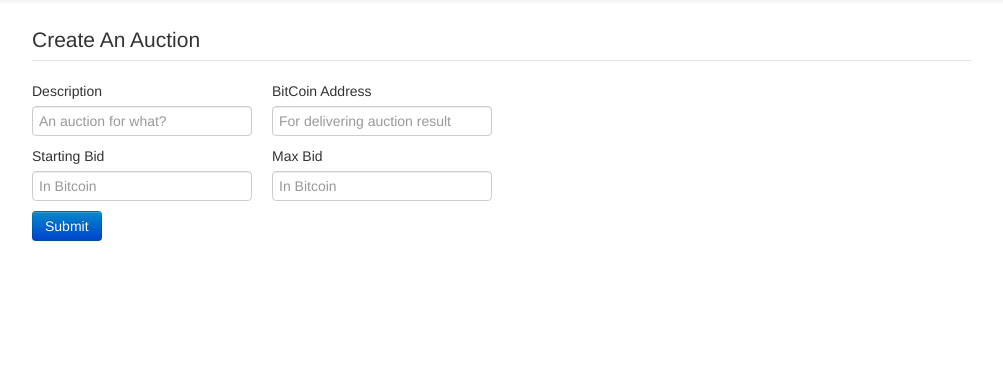
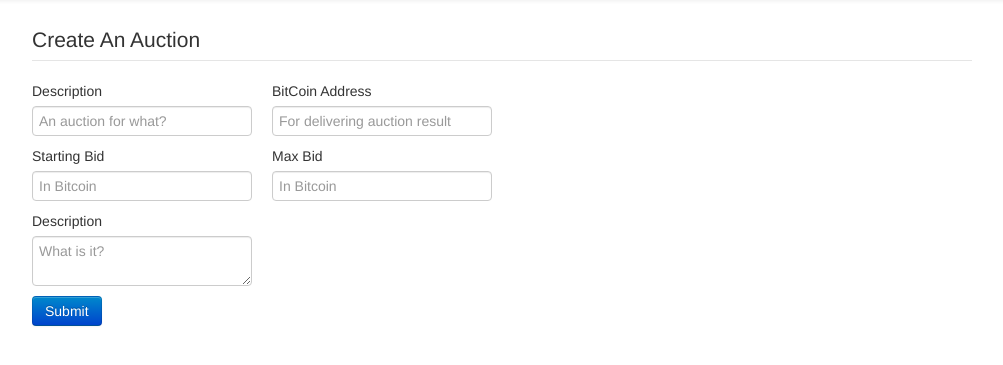
Before and after one commit to znewman01/silent-auction, a Flask app: page /auctions/create in a window 1280 px wide. Shown: the part 42-407 px from the top of the page, without its empty margins (138-1141 px from the left). Run offline with Flask 2, Linux system fonts and the light colour scheme.

Commit message:
Get auction creation working

```diff
--- a/auction/templates/create.html
+++ b/auction/templates/create.html
@@ -15,7 +15,7 @@
                     </div>
                     <div class="row">
                         <div class="span2">
-                            <input type="text" name="auctionName" placeholder="An auction for what?">
+                            <input type="text" name="name" placeholder="An auction for what?">
                         </div>
                         <div class="span2 offset1">
                             <input type="text" name="account" placeholder="For delivering auction result">
@@ -37,6 +37,16 @@
                             <input name="maxBid" type="text" placeholder="In Bitcoin">
                         </div>
                     </div>
+                    <div class="row">
+                        <div class="span2">
+                            <label>Description</label>
+                        </div>
+                    </div>
+                    <div class="row">
+                        <div class="span2">
+                            <textarea name="description" placeholder="What is it?"></textarea>
+                        </div>
+                    </div>
                     <button type="submit" class="btn btn-primary">Submit</button>
                 </fieldset>
             </form>
--- a/auction/views.py
+++ b/auction/views.py
@@ -1,5 +1,6 @@
 import json
 import pickle
+import random
 
 from flask import Blueprint, request, redirect, render_template, url_for, g
 from flask.views import MethodView
@@ -69,9 +70,8 @@ class BidView(MethodView):
         auction.save()
         if auction.current_bid > len(auction.bidder_public_keys):
             server = auction.get_crypto_server()
-            print(server)
             blob = server.finalize(pickle.loads(blob))
-            print blob
+            auction.current_state = pickle.dumps(blob)
             return str(blob)
         return ''
 
@@ -81,12 +81,19 @@ class CreateView(MethodView):
         return render_template('create.html')
 
     def post(self):
-        # request.getargs: description, picture, max and min prices
-        # convert max and min into list
-        # generate ID
-        # add new auction to DB
-        return 'Auction # successfully created' # need auction number here
-        # should update view to inform of creation
+        bid_range = list(range(int(request.form['startingBid']), int(request.form['maxBid']) + 1))
+        # request.getargs: picture,
+        while True:
+            auction_id = random.randint(1,10**5)
+            if not Auction.objects(auction_id=auction_id):
+                break
+        auction = Auction(name=request.form['name'],
+                account=request.form['account'],
+                description=request.form['description'], auction_id=auction_id,
+                bid_range=bid_range)
+        auction.save()
+        return 'Auction {} successfully created'.format(auction_id)
+        # should redirect to auction page
 
 
 auctions.add_url_rule('/', view_func=ListView.as_view('list'))
```
Also changed, not shown: auction/models.py (+7 -5 lines).
